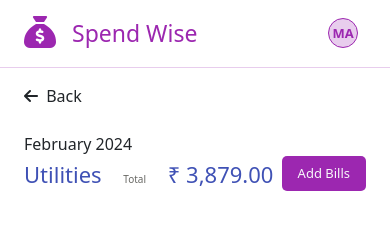
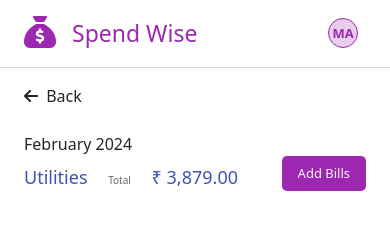
Before and after one commit to VeeraKalyanReddy/ExpeedTask1, a plain HTML site: page utilities.html in a window 390 px wide. Shown: the top 236 px of the page. Drawn offline with nearby package versions, Linux system fonts and the light colour scheme.

Commit message:
Updated style.css

```diff
--- a/style.css
+++ b/style.css
@@ -292,4 +292,7 @@
     .total{
         font-size: 10px;
     }
+    .card-dtls-headr-para{
+        font-size: 18px;
+    }
 }
```
